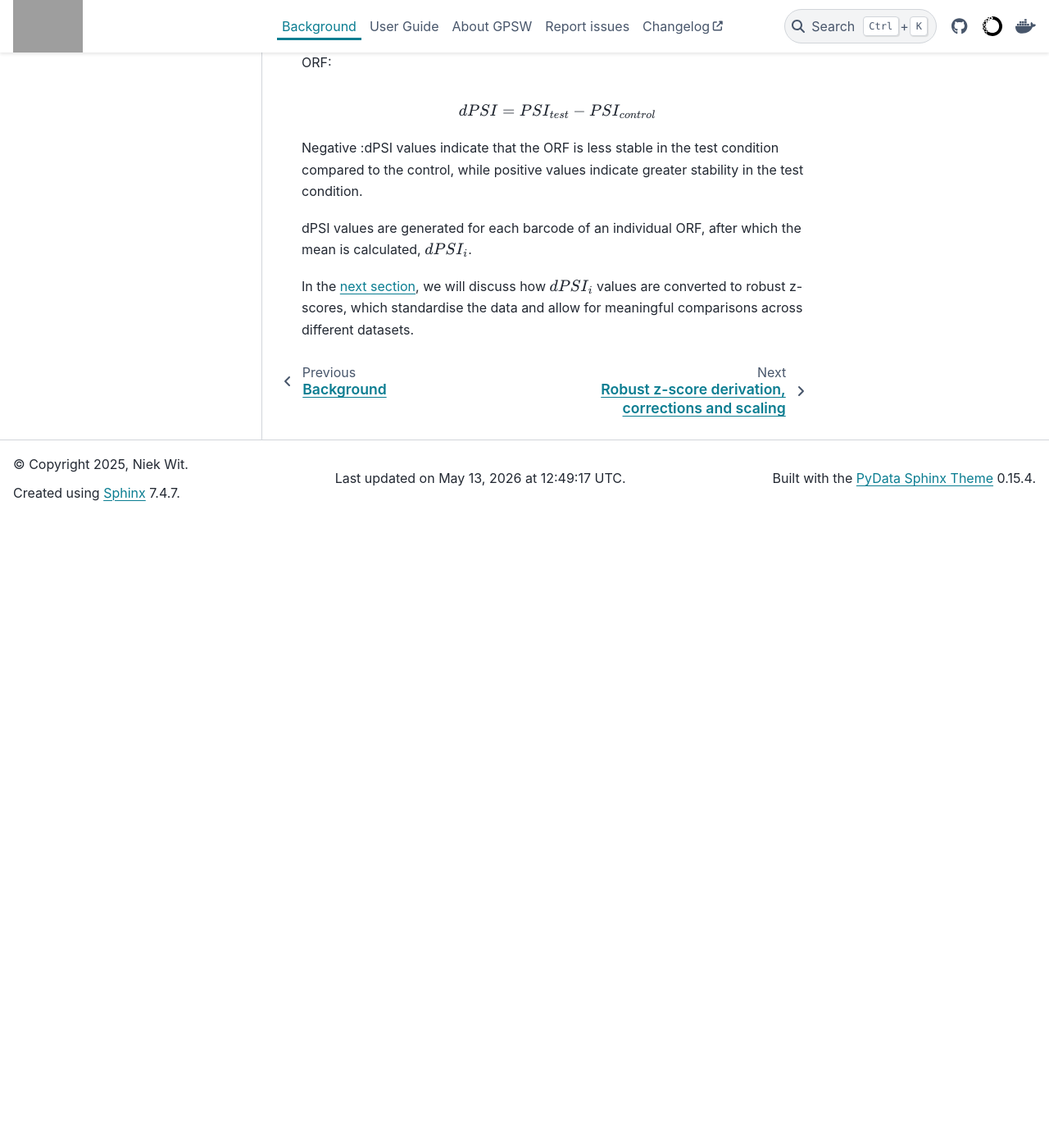
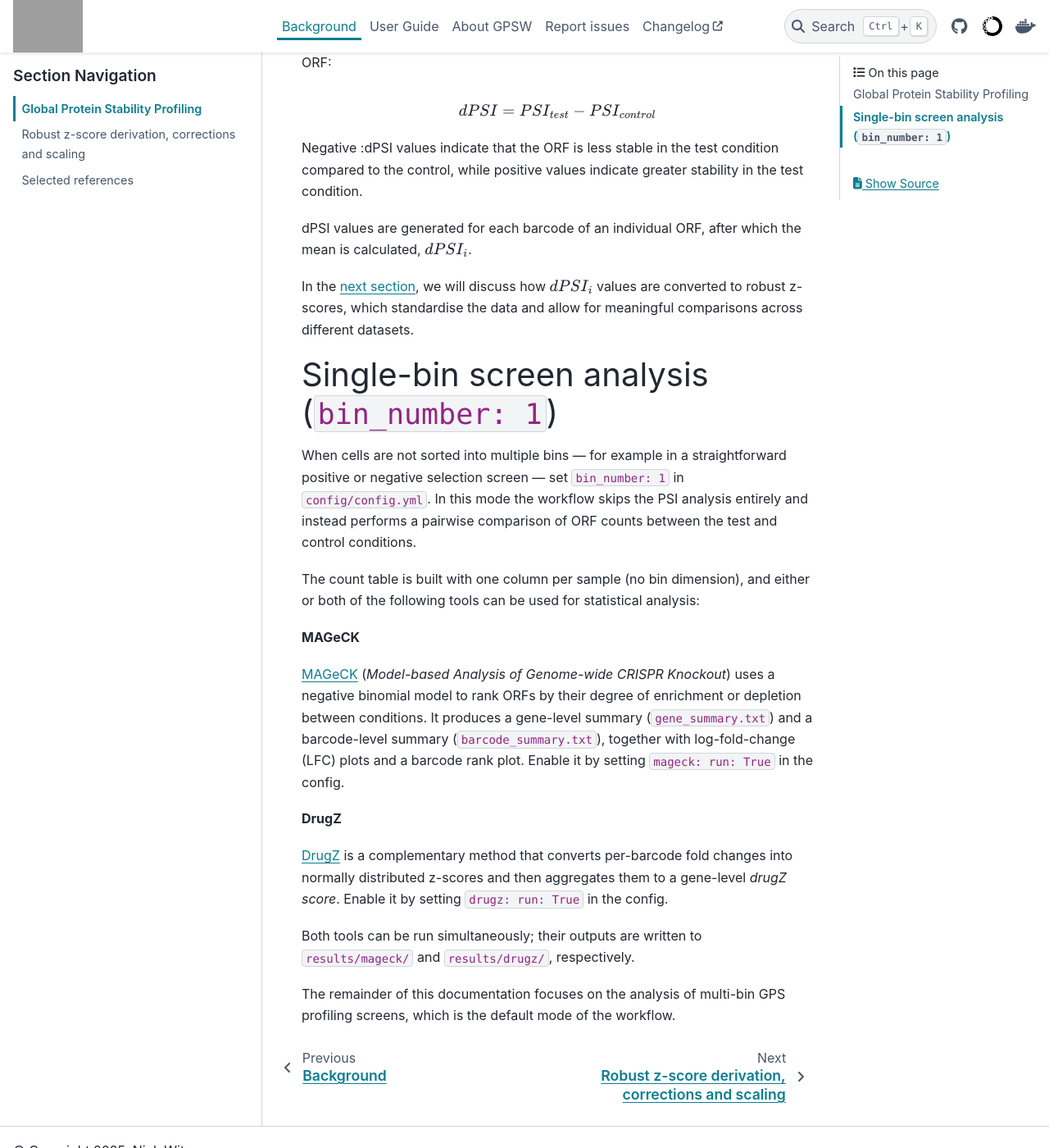
Before and after one commit to niekwit/gps-orfeome, a Sphinx documentation site: the page built from docs/gps.rst, in a window 1280 px wide and 1400 px high, scrolled down 1690 px. Shown: the whole window at 82% size. Built offline with Sphinx 7.4.7 and the PyData theme 0.15.4, drawn with Linux system fonts in a browser that asks for light colours; before the commit the page ends 2320 px from its top, so only the background shows below that; grey boxes are pictures that could not be loaded.

Commit message:
included section on bin_number=1

```diff
--- a/docs/gps.rst
+++ b/docs/gps.rst
@@ -40,3 +40,24 @@ Negative :dPSI values indicate that the ORF is less stable in the test condition
 dPSI values are generated for each barcode of an individual ORF, after which the mean is calculated, :math:`dPSI_i`.
 
 In the :ref:`next section <zscore>`, we will discuss how :math:`dPSI_i` values are converted to robust z-scores, which standardise the data and allow for meaningful comparisons across different datasets.
+
+.. _screen:
+
+Single-bin screen analysis (``bin_number: 1``)
+==================================================
+
+When cells are not sorted into multiple bins — for example in a straightforward positive or negative selection screen — set ``bin_number: 1`` in ``config/config.yml``. In this mode the workflow skips the PSI analysis entirely and instead performs a pairwise comparison of ORF counts between the test and control conditions.
+
+The count table is built with one column per sample (no bin dimension), and either or both of the following tools can be used for statistical analysis:
+
+**MAGeCK**
+
+`MAGeCK <https://sourceforge.net/p/mageck/wiki/Home/>`_ (*Model-based Analysis of Genome-wide CRISPR Knockout*) uses a negative binomial model to rank ORFs by their degree of enrichment or depletion between conditions. It produces a gene-level summary (``gene_summary.txt``) and a barcode-level summary (``barcode_summary.txt``), together with log-fold-change (LFC) plots and a barcode rank plot. Enable it by setting ``mageck: run: True`` in the config.
+
+**DrugZ**
+
+`DrugZ <https://github.com/hart-lab/drugz>`_ is a complementary method that converts per-barcode fold changes into normally distributed z-scores and then aggregates them to a gene-level *drugZ score*. Enable it by setting ``drugz: run: True`` in the config.
+
+Both tools can be run simultaneously; their outputs are written to ``results/mageck/`` and ``results/drugz/``, respectively.
+
+The remainder of this documentation focuses on the analysis of multi-bin GPS profiling screens, which is the default mode of the workflow.
```
